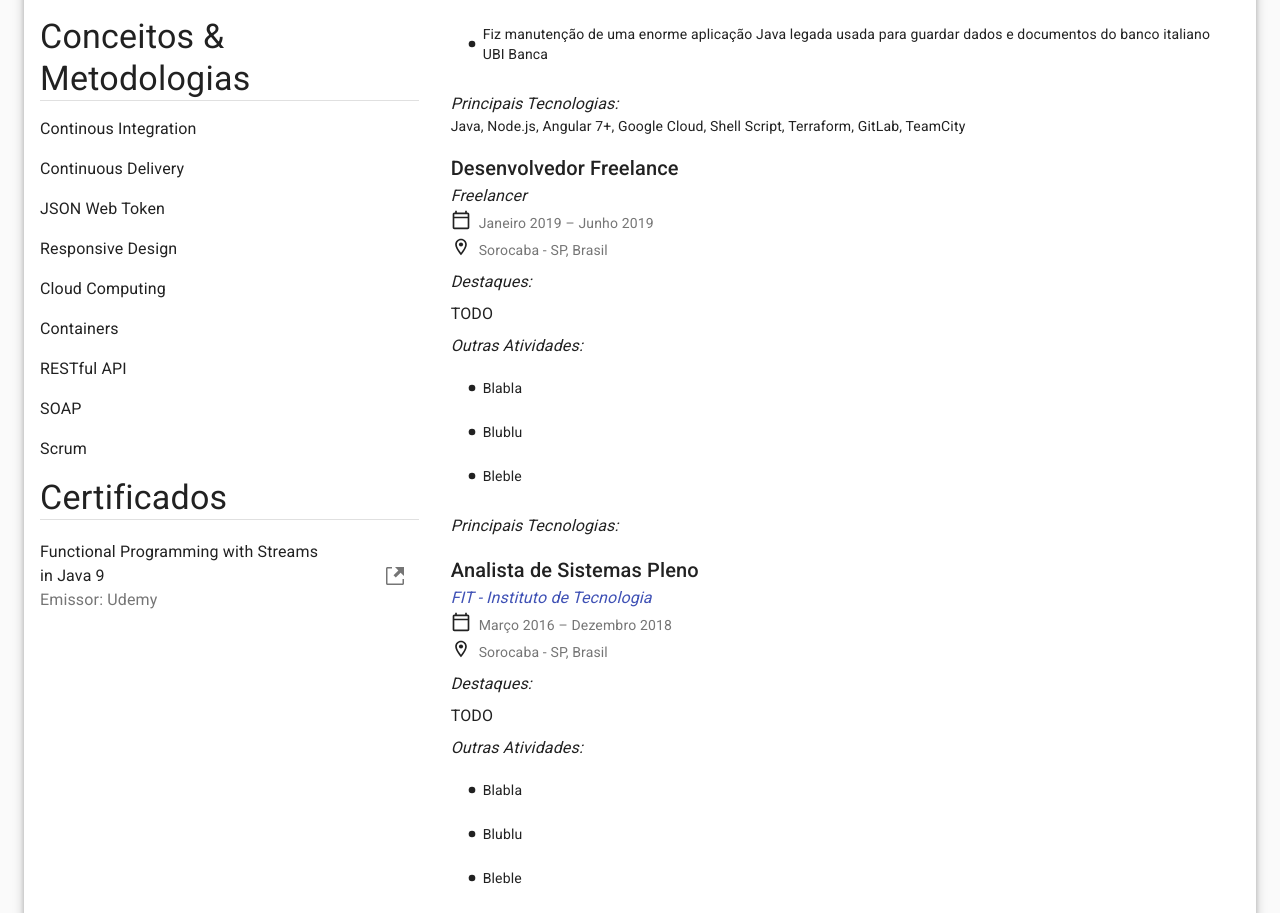
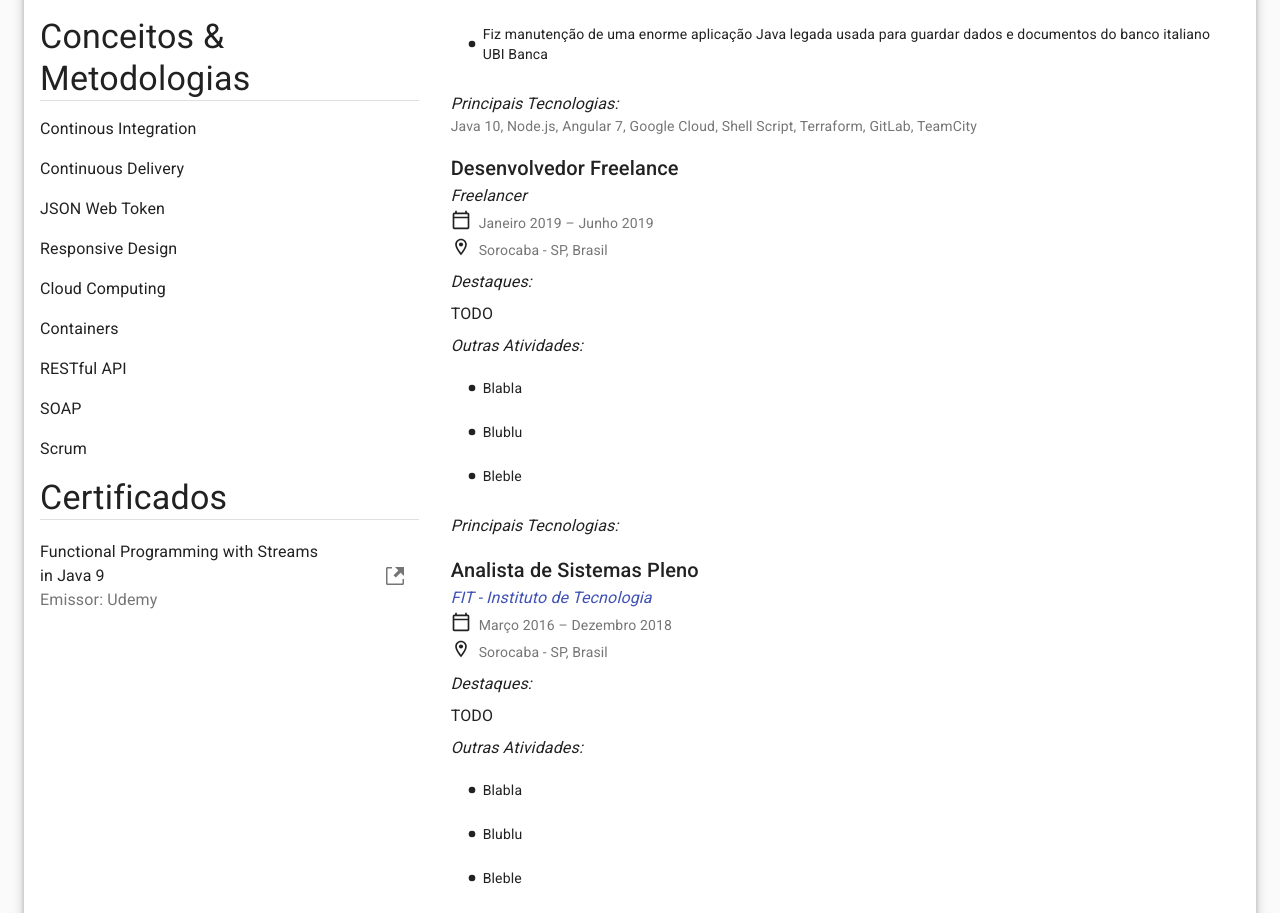
Before and after one commit to eduardopvm/react-cv, a React (Create React App) app: page / in a window 1280 px wide. Shown: the part 1671-2584 px from the top of the page. Built offline with nearby package versions, Linux system fonts and the light colour scheme.

Commit message:
minor changes

```diff
--- a/src/data/cv_data_en.json
+++ b/src/data/cv_data_en.json
@@ -29,7 +29,7 @@
         "FUBAR",
         "FUBAR"
       ],
-      "technologies": ["Java", "Node.js", "Angular 7+", "Google Cloud", "Shell Script", "Terraform", "GitLab", "TeamCity"]
+      "technologies": ["Java 10", "Node.js", "Angular 7", "Google Cloud", "Shell Script", "Terraform", "GitLab", "TeamCity"]
     },
     {
       "role": "Desenvolvedor Freelance",
--- a/src/data/cv_data_pt.json
+++ b/src/data/cv_data_pt.json
@@ -31,7 +31,7 @@
         "Também trabalhei em outro projeto onde fiz manutenção do sistema de CI/CD e deploy automático de diversos projetos do Deutsch Bank dentro do TeamCity e UrbanCode",
         "Fiz manutenção de uma enorme aplicação Java legada usada para guardar dados e documentos do banco italiano UBI Banca"
       ],
-      "technologies": ["Java", "Node.js", "Angular 7+", "Google Cloud", "Shell Script", "Terraform", "GitLab", "TeamCity"]
+      "technologies": ["Java 10", "Node.js", "Angular 7", "Google Cloud", "Shell Script", "Terraform", "GitLab", "TeamCity"]
     },
     {
       "role": "Desenvolvedor Freelance",
--- a/src/main_content/WorkHistoryItem.js
+++ b/src/main_content/WorkHistoryItem.js
@@ -100,7 +100,7 @@ export default function WorkHistoryItem(props) {
 
       {/* Main Technologies */}
       <Typography variant="body1" className={classes.label} display="block">{t('workTechnologies')}:</Typography>
-      <Typography variant="body2" paragraph>{technologies}</Typography>
+      <Typography variant="body2" color="textSecondary">{technologies}</Typography>
     </Box>
   );
 }
```
